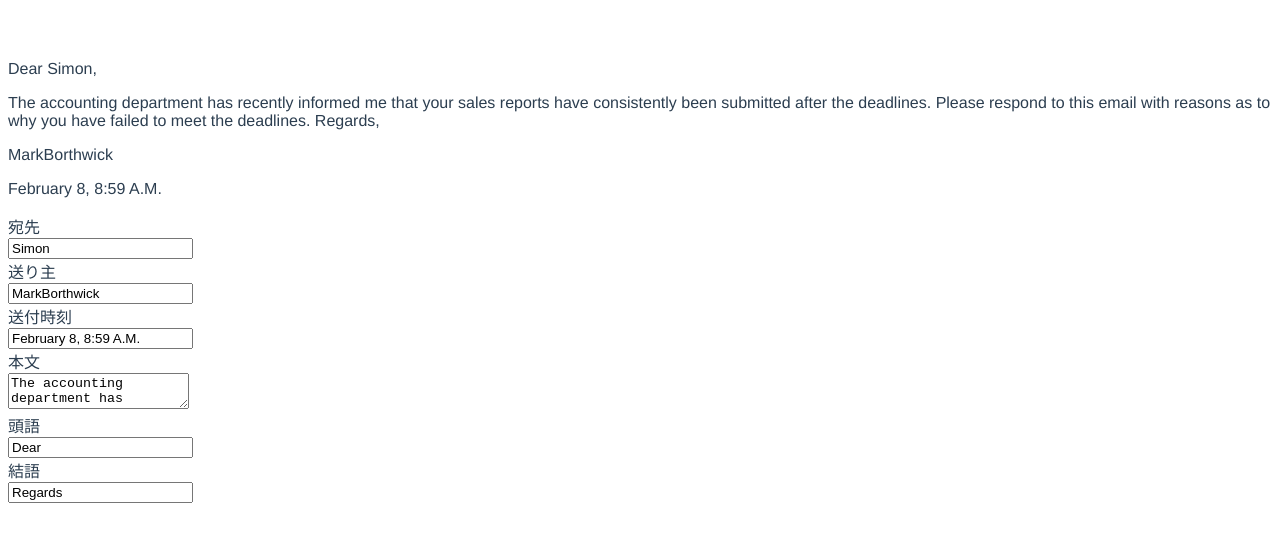
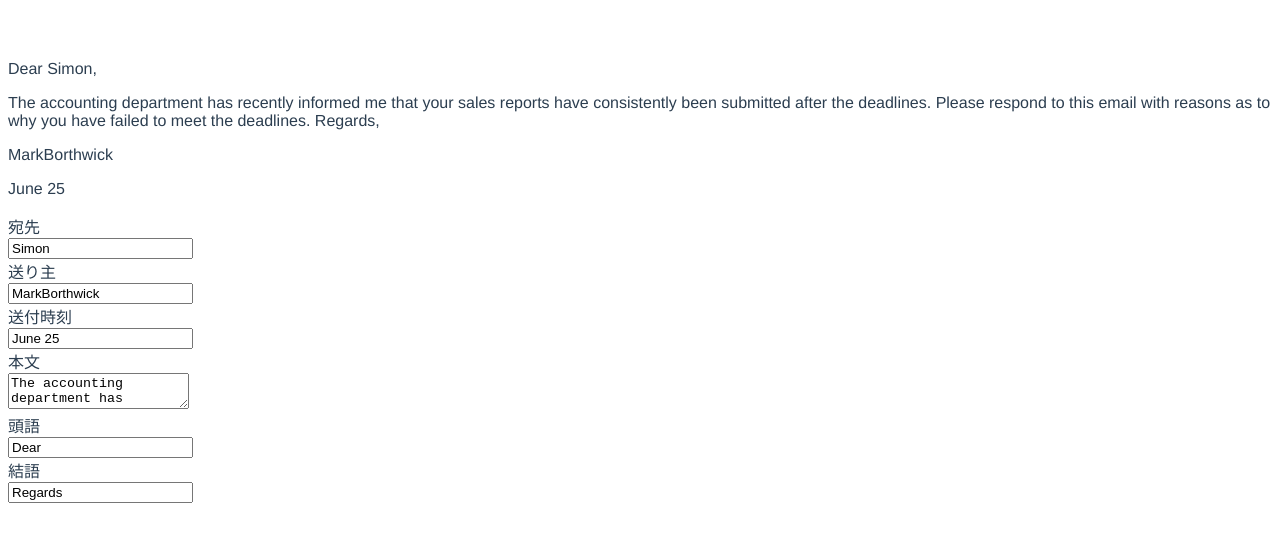
Before and after one commit to Haru0101/dear-my-friend, a Vue app: page / in a window 1280 px wide. Shown: the top 542 px of the page. Built offline with nearby package versions, Linux system fonts and the light colour scheme.

Commit message:
feat: set initial date

```diff
--- a/src/App.vue
+++ b/src/App.vue
@@ -5,7 +5,12 @@ const message = ref('The accounting department has recently informed me that you
 
 const to = ref('Simon');
 const from = ref('MarkBorthwick');
-const sentDate = ref('February 8, 8:59 A.M.');
+const today = new Date(Date.now());
+const monthsFullSpell = ["January", "February", "March", "April", "May", "June", "July", "August", "September", "October", "November", "December"];
+const monthsIndex = today.getMonth();
+const month = monthsFullSpell[monthsIndex];
+const date = today.getDate();
+const sentDate = ref(`${month} ${date}`);
 const letterClosing = ref('Regards');
 const letterGreeting = ref('Dear');
 
```
